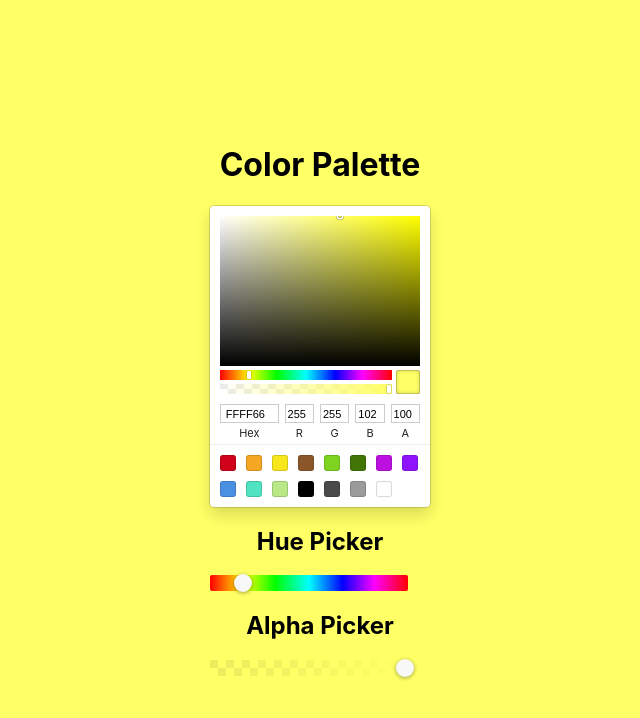
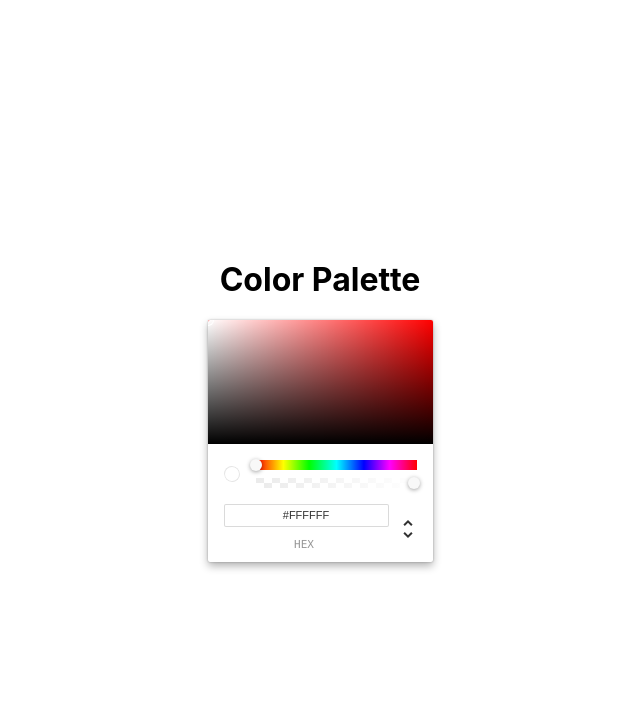
Before and after one commit to saruar-ryskaliyev/color-palette-front, a React (Create React App) app: page / in a window 1280 px wide. Shown: the top 718 px of the page, without its empty margins (320-960 px from the left). Built offline with nearby package versions, Linux system fonts and the light colour scheme.

Commit message:
chrome picker

```diff
--- a/package.json
+++ b/package.json
@@ -8,7 +8,8 @@
     "@testing-library/user-event": "^13.5.0",
     "react": "^18.2.0",
     "react-dom": "^18.2.0",
-    "react-scripts": "5.0.1",
+    "react-scripts": "^5.0.1",
+    "rgb-to-hsl": "^0.0.3",
     "web-vitals": "^2.1.4"
   },
   "scripts": {
--- a/src/App.js
+++ b/src/App.js
@@ -1,35 +1,19 @@
 import { useState, useCallback } from 'react';
-import { SketchPicker, HuePicker, AlphaPicker } from 'react-color';
+import { ChromePicker} from 'react-color';
 import _ from 'lodash';
 
 function App() {
   const [currentColor, setCurrentColor] = useState({
     r: 255,
     g: 255,
-    b: 102,
+    b: 255,
     a: 1
   });
-
 
   const handleColorChange = useCallback(_.throttle((color) => {
     setCurrentColor(color.rgb);
   }, 100), []);
 
-  const handleHueChange = useCallback(_.throttle((color) => {
-    setCurrentColor(current => ({
-      ...current,
-      r: color.rgb.r,
-      g: color.rgb.g,
-      b: color.rgb.b
-    }));
-  }, 100), []);
-
-  const handleAlphaChange = useCallback(_.throttle((color) => {
-    setCurrentColor(current => ({
-      ...current,
-      a: color.rgb.a
-    }));
-  }, 100), []);
 
   const appStyle = {
     backgroundColor: `rgba(${currentColor.r}, ${currentColor.g}, ${currentColor.b}, ${currentColor.a})`,
@@ -40,34 +24,15 @@ function App() {
     textAlign: "center",
   };
 
-  const pickerContainerStyle = {
-    marginTop: '20px',
-  };
-
   return (
     <div className="App" style={appStyle}>
       <div>
         <h1>Color Palette</h1>
-        <SketchPicker
+        <ChromePicker
           color={currentColor}
           onChange={handleColorChange}
         />
-        <div style={pickerContainerStyle}>
-          <h2>Hue Picker</h2>
-          <HuePicker
-            color={currentColor}
-            onChange={handleHueChange}
-            width="90%"
-          />
-        </div>
-        <div style={pickerContainerStyle}>
-          <h2>Alpha Picker</h2>
-          <AlphaPicker
-            color={currentColor}
-            onChange={handleAlphaChange}
-            width="90%"
-          />
-        </div>
+
       </div>
     </div>
   );
```
Also changed, not shown: 2 other files (tests, documents, lock files or other folders).
